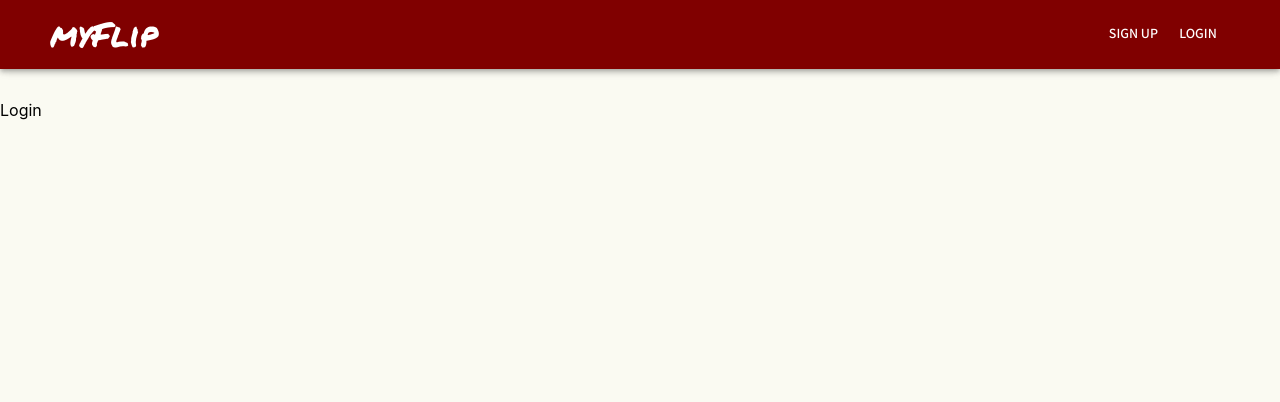
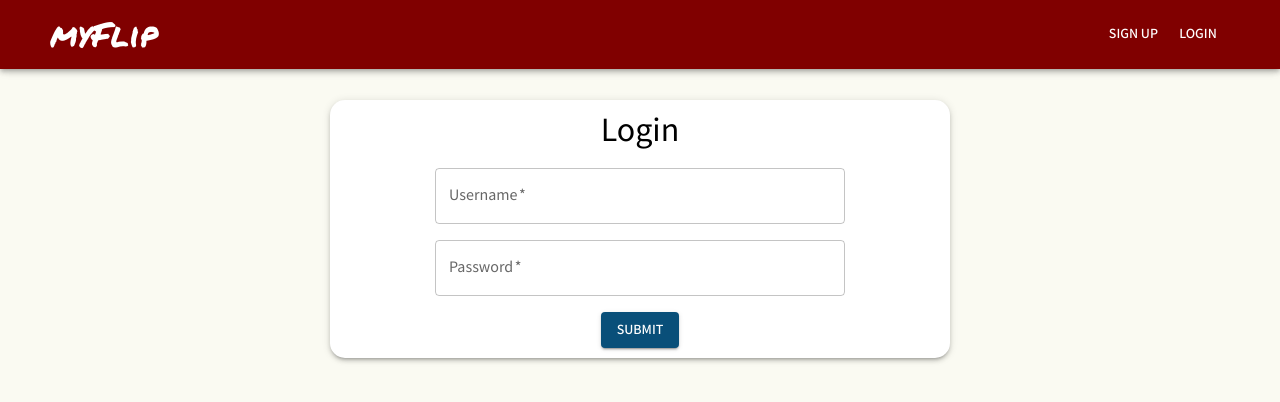
Before and after one commit to SidSaythongphet/myflip-project, a React (Create React App) app in the folder client/: page /login in a window 1280 px wide. Shown: the top 402 px of the page. Built offline with nearby package versions, Linux system fonts and the light colour scheme; no server answers.

Commit message:
add log in to client side

```diff
--- a/client/src/App.jsx
+++ b/client/src/App.jsx
@@ -1,5 +1,6 @@
 import React, { useEffect, useState } from "react";
 import { BrowserRouter as Router, Routes, Route } from "react-router-dom";
+import { baseURL } from "./Globals";
 import Login from "./components/authentication/Login";
 import Signup from "./components/authentication/Signup";
 import Navbar from "./components/navigation/Navbar";
@@ -29,15 +30,26 @@ const theme = createTheme({
 })
 
 const App = () => {
-  const [title, setTitle] = useState()
   const [loggedIn, setLoggedIn] = useState(false)
   const [currentUser, setCurrentUser] = useState({})
 
   useEffect(() => {
-    fetch("/api/")
-      .then((r) => r.json())
-      .then((data) => setTitle(data.server));
-  }, []);
+    const token = localStorage.getItem('jwt')
+
+    if (token && !loggedIn) {
+      fetch(baseURL + '/api/profile', {
+        method: "GET",
+        headers: {
+          "Authorization": `Bearer ${ token }`
+        }
+      })
+      .then(resp => resp.json())
+      .then(user => {
+        loginUser(user)
+      })
+    }
+
+  }, [loggedIn])
 
   const loginUser = user => {
     setCurrentUser(user)
@@ -58,7 +70,7 @@ const App = () => {
         <Routes>
           <Route path='/' element={ <Home /> } />
           <Route path='/signup' element={ <Signup loginUser={ loginUser } loggedIn={ loggedIn }/> } />
-          <Route path='/login' element={ <Login /> } />
+          <Route path='/login' element={ <Login loginUser={ loginUser } loggedIn={ loggedIn } /> } />
         </Routes>
       </Router>
     </ThemeProvider>
--- a/client/src/components/authentication/Login.jsx
+++ b/client/src/components/authentication/Login.jsx
@@ -1,8 +1,81 @@
-import React from 'react'
+import React, { useState, useEffect } from 'react';
+import { Button, TextField, Grid, Typography } from '@mui/material';
+import { baseURL, headers } from '../../Globals';
+import { useNavigate } from 'react-router-dom';
+import StyledBox from '../styles/StyledBox';
 
-const Login = () => {
+const Login = ({ loginUser, loggedIn }) => {
+  const [username, setUsername] = useState('')
+  const [password, setPassword] = useState('')
+  const navigate = useNavigate()
+
+  useEffect(() => {
+    if (loggedIn) {
+      navigate('/')
+    }
+  }, [loggedIn])
+
+  const handleSubmit = async (e) => {
+    e.preventDefault()
+
+    const strongParams = {
+      user: {
+        username,
+        password
+      }
+    }
+
+    const response = await fetch(baseURL + '/api/login', {
+      method: "POST",
+      headers,
+      body: JSON.stringify(strongParams)
+    })
+    const data = await response.json()
+    if (response.ok) {
+      loginUser(data.user)
+      localStorage.setItem('jwt', data.token)
+      navigate(`/`)
+    } else {
+      console.log(data)
+    }
+  }
+
   return (
-    <div>Login</div>
+    <Grid container justifyContent="center">
+      <Grid item>
+        <StyledBox width="600px">
+          <Grid container spacing={2} justifyContent="center">
+            <Grid item xs={12} textAlign="center">
+              <Typography variant='h4'>Login</Typography>
+            </Grid>
+            <Grid item xs={9}>
+              <TextField
+                required
+                label="Username"
+                name="username"
+                fullWidth
+                value={ username }
+                onChange={ (e) => setUsername(e.target.value) }
+              />
+            </Grid>
+            <Grid item xs={9}>
+              <TextField
+                required
+                label="Password"
+                type="password"
+                name="password"
+                fullWidth
+                value={ password }
+                onChange={ (e) => setPassword(e.target.value) }
+              />
+            </Grid>
+            <Grid item xs={12} textAlign="center">
+              <Button onClick={ handleSubmit } variant='contained'>Submit</Button>
+            </Grid>
+          </Grid>
+        </StyledBox>
+      </Grid>
+    </Grid>
   )
 }
 
```
